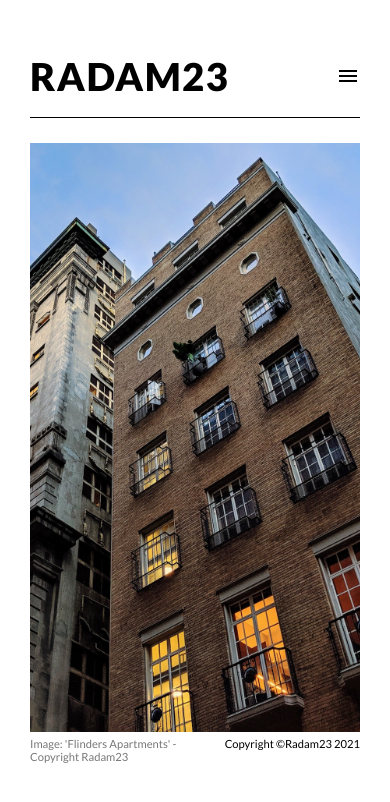
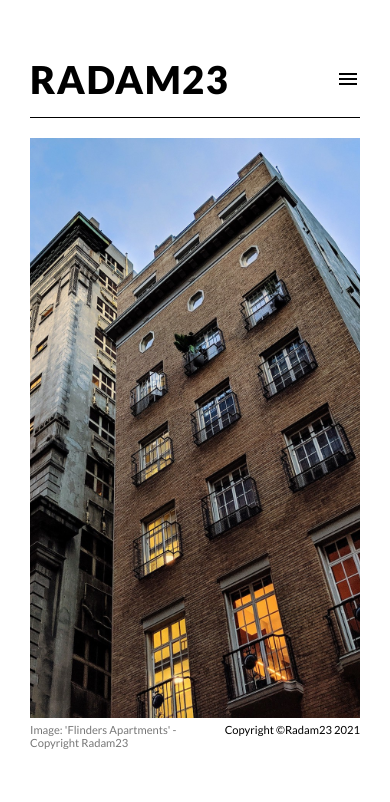
Before and after one commit to rAdam23/radam23.v.4.0, a plain HTML site: page index.html in a window 390 px wide. Drawn offline with Linux system fonts and the light colour scheme.

Commit message:
Add files via upload

```diff
--- a/styles/styles.css
+++ b/styles/styles.css
@@ -1249,8 +1249,8 @@ footer {
 /*<======= MEDIA QUERY WIDTH =========================================>*/
 @media only screen and (max-width: 580px) {
   .home-page-container {
-    -ms-grid-rows: auto 74vh;
-        grid-template-rows: auto 74vh;
+    -ms-grid-rows: auto 73vh;
+        grid-template-rows: auto 73vh;
   }
   nav {
     -ms-grid-row: 1;
@@ -1258,9 +1258,9 @@ footer {
     -ms-grid-column-span: 6;
     grid-area: nav;
     height: 14vh;
-    padding-top: 35px;
+    padding-top: 40px;
     padding-bottom: 0px;
-    margin-bottom: 25px;
+    margin-bottom: 20px;
   }
   .nav-logo {
     font-size: 2.4rem;
```
